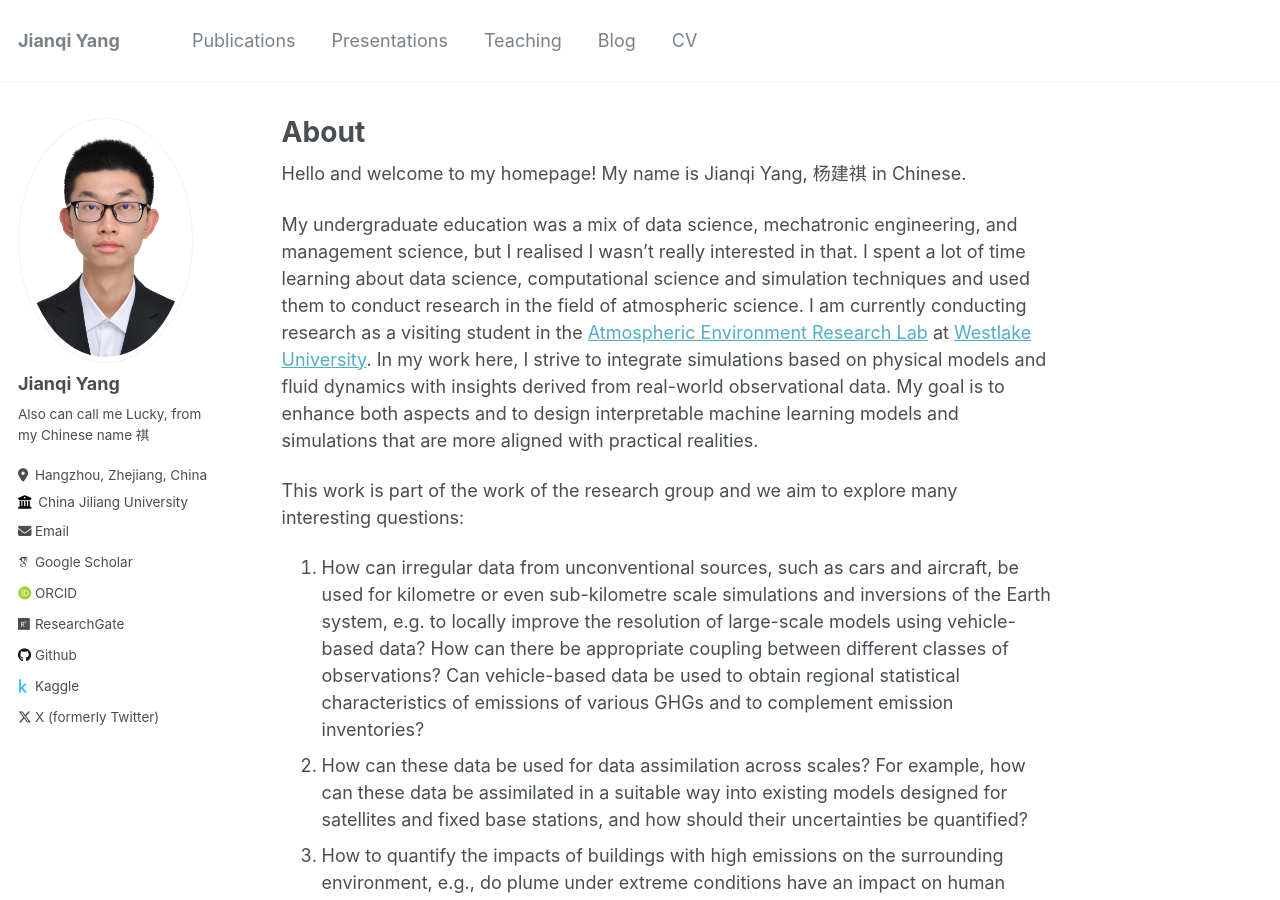
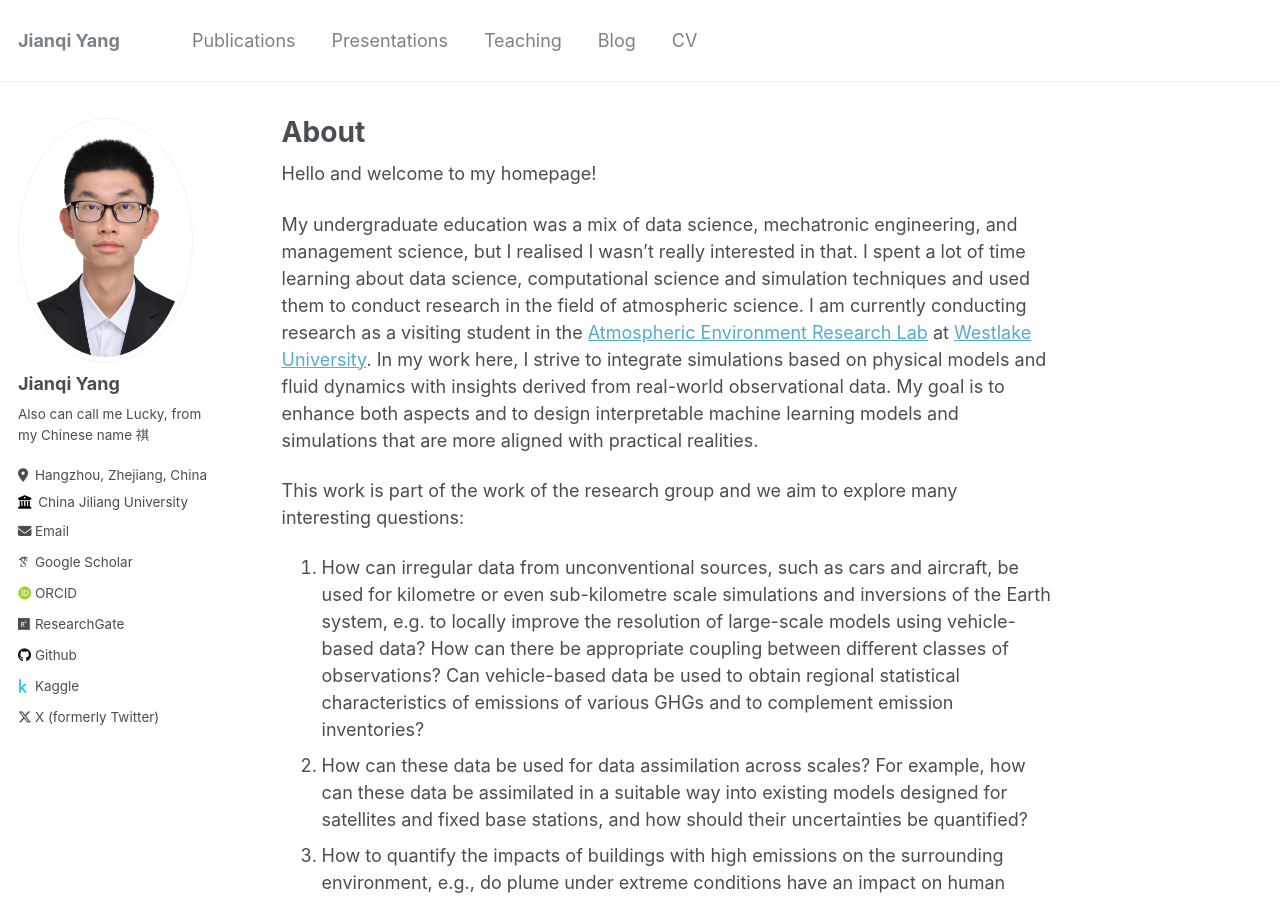
Before and after one commit to thinkswhat/thinkswhat.github.io, a Jekyll site: the page built from _pages/about.md, in a window 1280 px wide and 900 px high. Built offline with Jekyll 4.4.1, drawn with Linux system fonts in a browser that asks for light colours; some web fonts are replaced.

Commit message:
Update about.md

```diff
--- a/_pages/about.md
+++ b/_pages/about.md
@@ -7,7 +7,7 @@ redirect_from:
   - /Hello.html
 ---
 
-Hello and welcome to my homepage! My name is Jianqi Yang, 杨建祺 in Chinese.
+Hello and welcome to my homepage!
 
 My undergraduate education was a mix of data science, mechatronic engineering, and management science, but I realised I wasn't really interested in that. I spent a lot of time learning about data science, computational science and simulation techniques and used them to conduct research in the field of atmospheric science. I am currently conducting research as a visiting student in the [Atmospheric Environment Research Lab](https://atmosphere-westlake.com/research.html) at [Westlake University](https://en.westlake.edu.cn). In my work here, I strive to integrate simulations based on physical models and fluid dynamics with insights derived from real-world observational data. My goal is to enhance both aspects and to design interpretable machine learning models and simulations that are more aligned with practical realities.
 
```
